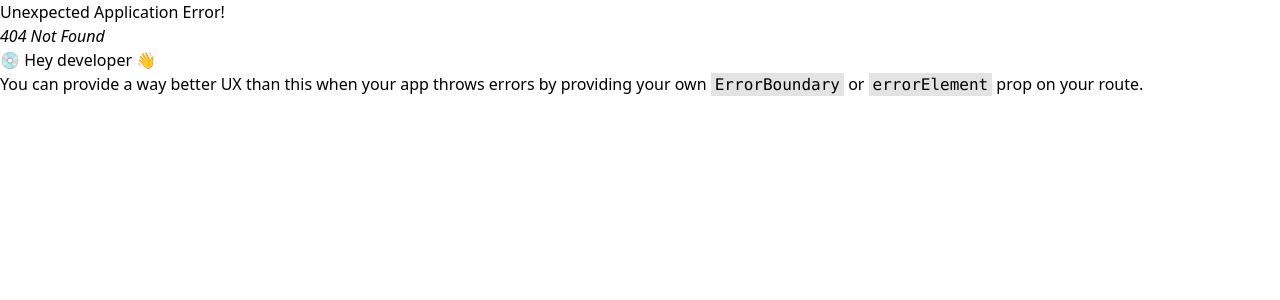
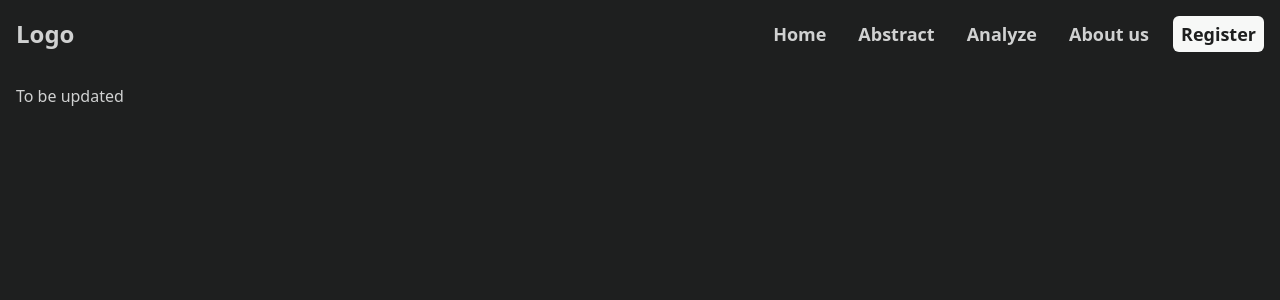
Before and after one commit to Dey11/cement, a React (Vite) app in the folder frontend/: page /about in a window 1280 px wide. Before the commit this address had no page. Shown: the top 300 px of the page. Built offline with nearby package versions, Linux system fonts and the light colour scheme.

Commit message:
Add AboutUs page

```diff
--- a/frontend/src/App.tsx
+++ b/frontend/src/App.tsx
@@ -3,6 +3,7 @@ import Home from "./pages/Home";
 import Abstract from "./pages/Abstract";
 import RootLayout from "./layouts/RootLayout";
 import Literature from "./pages/Literature";
+import AboutUs from "./pages/AboutUs";
 
 const router = createBrowserRouter([
   {
@@ -21,6 +22,10 @@ const router = createBrowserRouter([
         path: "/literature",
         element: <Literature />,
       },
+      {
+        path: "/about",
+        element: <AboutUs />,
+      },
     ],
   },
 ]);
--- /dev/null
+++ b/frontend/src/pages/AboutUs.tsx
@@ -0,0 +1,11 @@
+import React from "react";
+
+const AboutUs = () => {
+  return (
+    <div>
+      <div>To be updated</div>
+    </div>
+  );
+};
+
+export default AboutUs;
```
